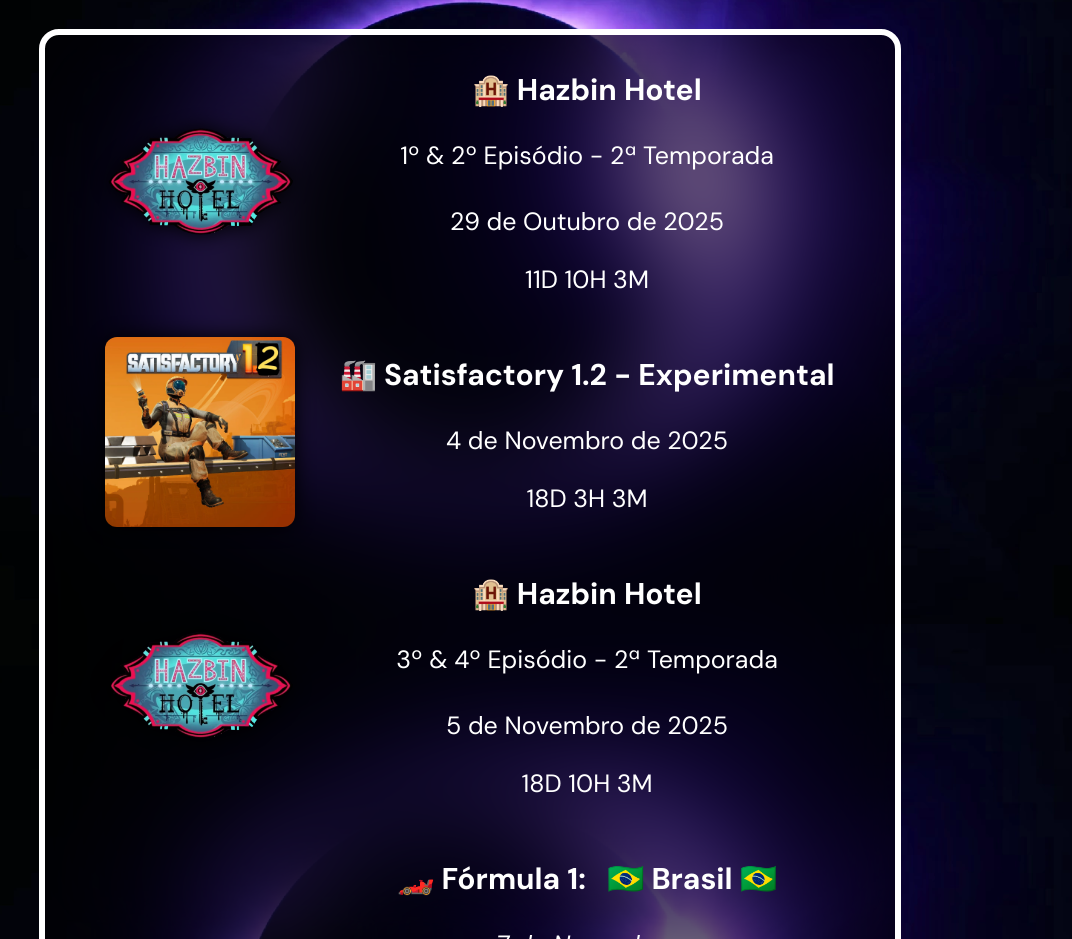
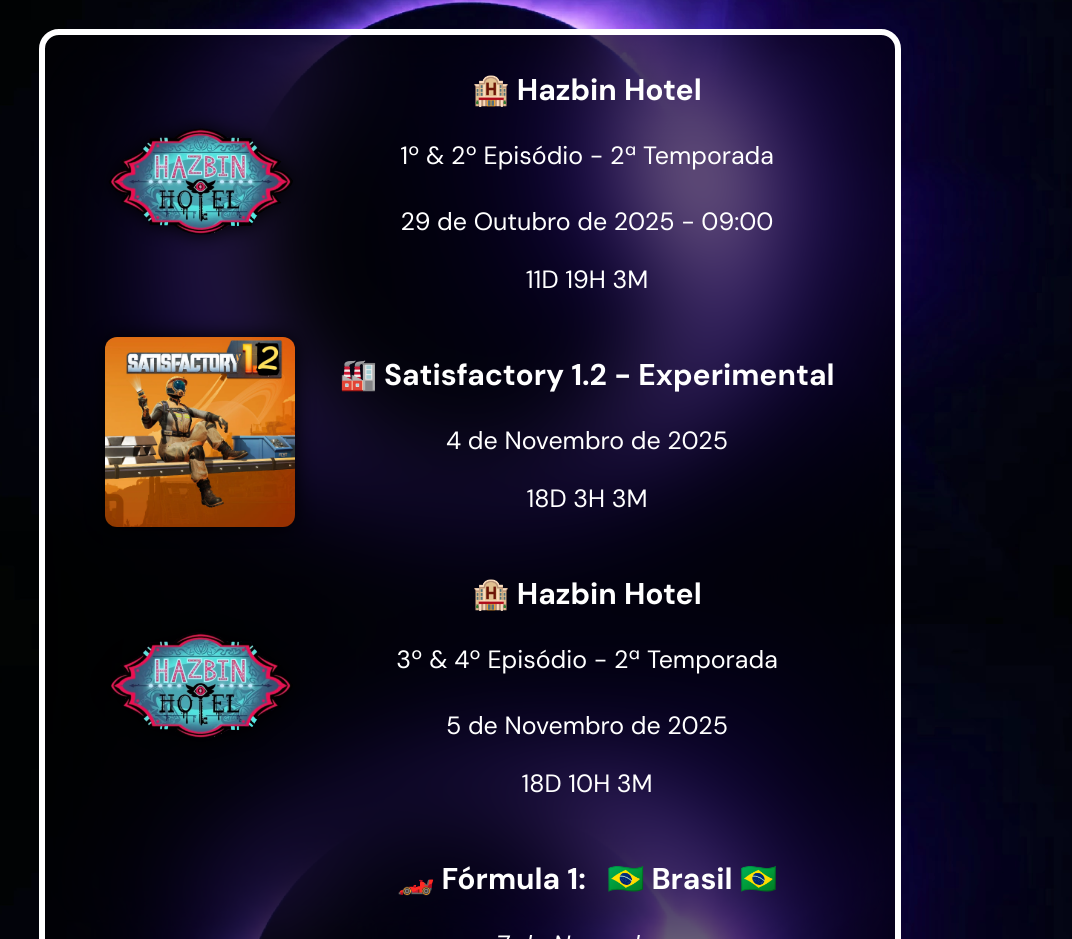
Before and after one commit to martimcabral/home-page, a React (Vite) app: page / in a window 1280 px wide. Shown: the part 976-1915 px from the top of the page, without its empty margins (170-1242 px from the left). Built offline with nearby package versions, Linux system fonts and the light colour scheme.

Commit message:
Update App.jsx

```diff
--- a/src/App.jsx
+++ b/src/App.jsx
@@ -20,10 +20,10 @@
             <tr>
               <Timer
                 title="🏨 Hazbin Hotel"
-                dateJS="Oct 29, 2025 00:00:00"
+                dateJS="Oct 29, 2025 09:00:00"
                 description="
                               1º & 2º Episódio - 2ª Temporada <br><br>
-                              29 de Outubro de 2025
+                              29 de Outubro de 2025 - 09:00
                             "
                 website="https://www.amazon.com/-/es/gp/video/detail/B0FQV93QY8/ref=atv_dp_season_select_s2"
                 image={imageHazbinHotel}
```
